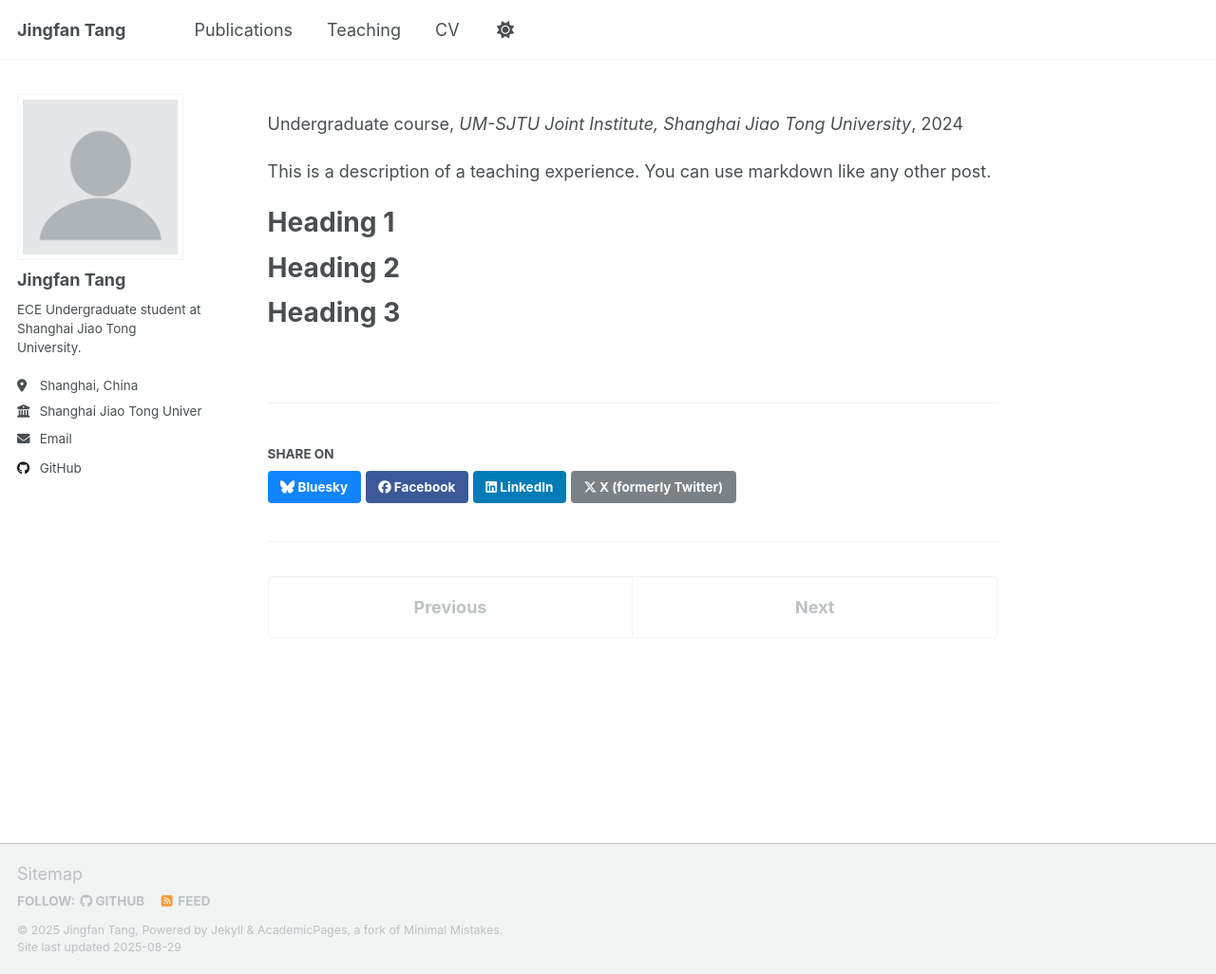
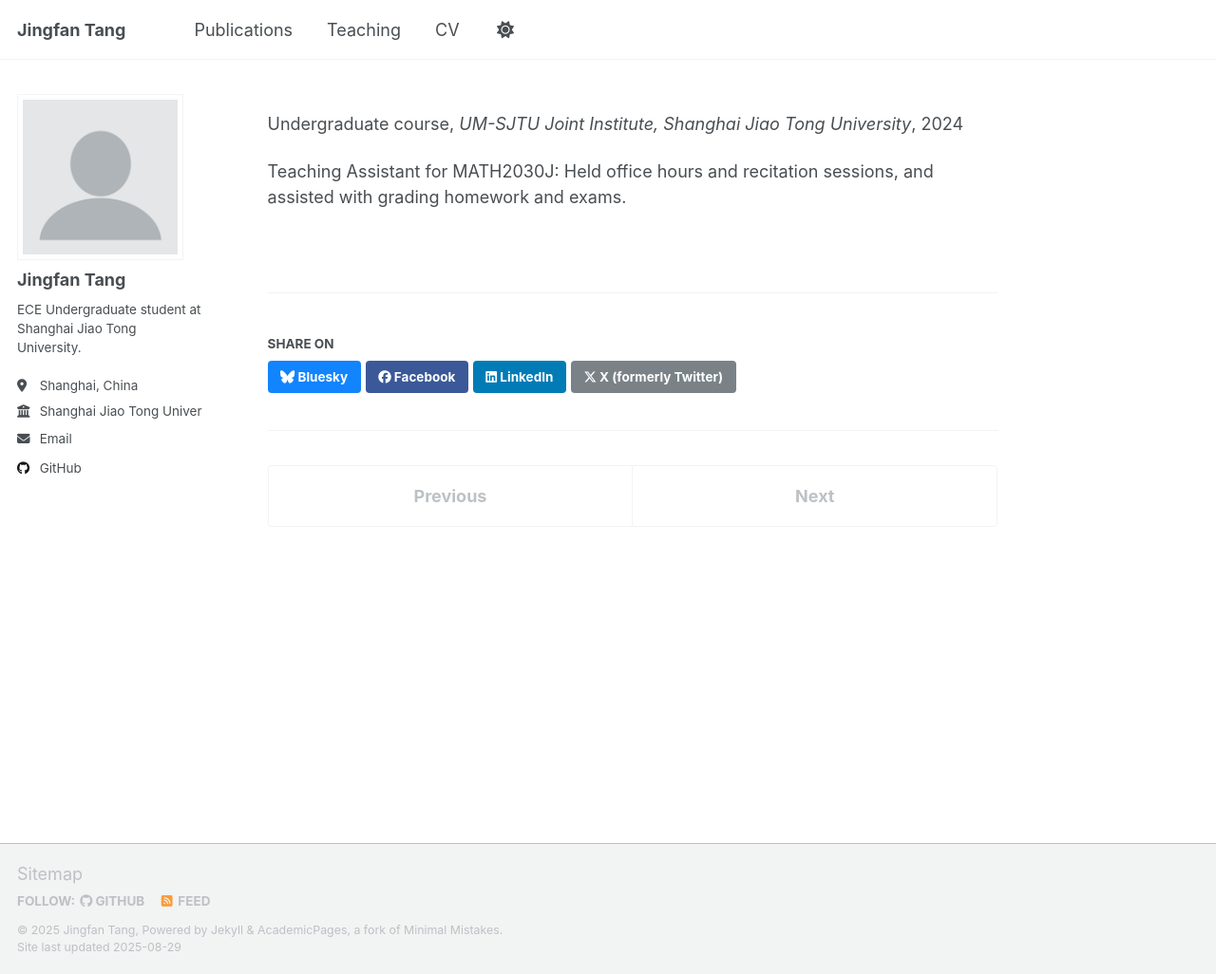
Before and after one commit to tangjingfan/tangjingfan.github.io, a Jekyll site: the page built from _teaching/math203.md, in a window 1280 px wide and 1026 px high. Shown: the whole window at 95% size. Built offline with Jekyll 4.4.1, drawn with Linux system fonts in a browser that asks for light colours; a script that is not in the unit is left out.

Commit message:
feat: update teaching

```diff
--- a/_teaching/math203.md
+++ b/_teaching/math203.md
@@ -1,20 +1,11 @@
 ---
-title: "Teaching experience 1"
+title: "Teaching Assistant for MATH2030J"
 collection: teaching
 type: "Undergraduate course"
 permalink: /teaching/math203
 venue: "UM-SJTU Joint Institute, Shanghai Jiao Tong University"
-date: 2024-09-10
+date: 2024-09-16
 location: "Shanghai, China"
 ---
 
-This is a description of a teaching experience. You can use markdown like any other post.
-
-Heading 1
-======
-
-Heading 2
-======
-
-Heading 3
-======
+Teaching Assistant for MATH2030J: Held office hours and recitation sessions, and assisted with grading homework and exams.
```
